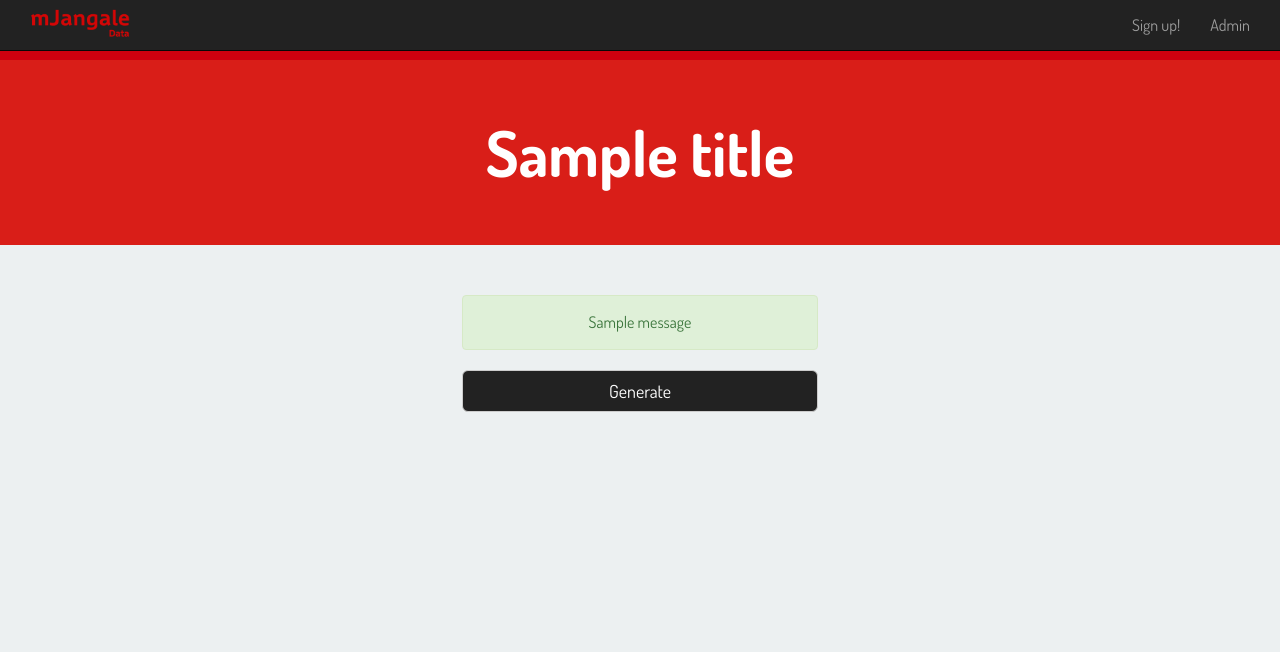
After one commit to ptrollins/mJangale, a Django app: template templates/generate_token.html in a window 1280 px wide. The commit adds this page. Shown: the top 652 px of the page. Run offline with Django 3.2, Linux system fonts and the light colour scheme; the template is opened without the code that fills it: most values are stand-ins (such as "Sample title", 1, 10 or a date in 2020); one stand-in notice (Sample message) is shown; parts of the project's set-up code (start-up, migrations or seed data) failed here and were passed over; some libraries are stand-ins or nearby versions.

Commit message:
Created the token generator

```diff
--- a/dashboard/admin.py
+++ b/dashboard/admin.py
@@ -1,4 +1,4 @@
-from dashboard.models import Exercise, Score, App, School, Classroom, Student, User
+from dashboard.models import Exercise, Score, App, School, Classroom, Student, User, Token
 from django.contrib import admin
 
 admin.site.register(Exercise)
@@ -8,3 +8,4 @@ admin.site.register(School)
 admin.site.register(Classroom)
 admin.site.register(Student)
 admin.site.register(User)
+admin.site.register(Token)
--- a/dashboard/models.py
+++ b/dashboard/models.py
@@ -5,6 +5,7 @@ from django.contrib.auth.models import AbstractBaseUser, PermissionsMixin, BaseU
 from django.utils import timezone
 
 import re
+from django.template.defaultfilters import default
 
 class UserManager(BaseUserManager):
 
@@ -109,3 +110,8 @@ class Score(models.Model):
     def __unicode__(self):
         score_return = (str(self.student) + ' - ' + str(self.date) + ' - ' + str(self.exercise))
         return score_return
+
+class Token(models.Model):
+
+    hashed_token = models.TextField()
+    used = models.BooleanField(default=False)
--- a/dashboard/urls.py
+++ b/dashboard/urls.py
@@ -18,7 +18,9 @@ urlpatterns = patterns('',
     url(r'^accounts/register/$', 'dashboard.views.register_user'),
     url(r'^accounts/register_success/$', 'dashboard.views.register_success'),
     url(r'^login/$', 'dashboard.views.login_user', name="login"),
-    url(r'^logout/$', 'dashboard.views.logout')
+    url(r'^logout/$', 'dashboard.views.logout'),
+    url(r'^request_token', 'dashboard.views.request_token'),
+    url(r'^generate_token', 'dashboard.views.generate_token'),
 
 )
 
--- a/static/css/style.css
+++ b/static/css/style.css
@@ -4,6 +4,11 @@
 
 html {
     height: 100%;
+}
+
+.alert {
+	text-align: center;
+
 }
 
 .wrapper {
--- /dev/null
+++ b/templates/generate_token.html
@@ -0,0 +1,37 @@
+{% extends "template.html" %}
+
+{% load i18n %}
+
+{% block content %}
+
+	<div class='container-fluid'>
+		<div class='row-fluid'>
+			<div class='col-md-4'>
+			</div>
+
+			<div class='col-md-4'>
+				<div class='container-fluid'>
+
+				{% if messages %}
+					{% for message in messages %}
+						<p{% if message.tags %} class="alert alert-success" role="alert" {% endif %}> {{ message }}
+					{% endfor %}
+				{% else %}
+					&nbsp;&nbsp;&nbsp;&nbsp;&nbsp;&nbsp;&nbsp;&nbsp;&nbsp;&nbsp;
+				{% endif %}
+
+
+				<form action="/dashboard/generate_token/" method="post">
+					{% csrf_token %}
+					<input class="btn btn-default btn-lg btn-block btn-my" value="Generate" type="submit" name="generate_token">
+
+				</form>
+				</div>
+			</div>
+
+			<div class='col-md-4'>
+			</div>
+		</div>
+	</div>
+
+{% endblock %}
--- a/templates/register.html
+++ b/templates/register.html
@@ -21,6 +21,10 @@
 					&nbsp;&nbsp;&nbsp;&nbsp;&nbsp;
 					<!--  <input class="btn btn-default btn-lg btn-block btn-my" value="Register" type="submit">-->
 
+					<a href="/dashboard/request_token" class="btn btn-default btn-lg btn-block btn-my">
+						<span>Request a Token!</span>
+					</a>
+
 					<a href="/dashboard/login" class="btn btn-default btn-lg btn-block btn-my">
 						<span>Registration coming soon!</span>
 					</a>
--- a/templates/template.html
+++ b/templates/template.html
@@ -56,6 +56,7 @@
       		<li><p class="navbar-text pull-right">Welcome {{ user.username }}!</p>
       		<li><a href="logout">Logout</a></li>
         	{%  if user.is_superuser %}
+        		<li><a href="generate_token" class="loginLink">Generate a Token</a></li>
         		<li><a href="admin" class="loginLink">Admin</a></li>
         	{% endif %}
         {% else %}
```
Also changed, not shown: dashboard/views.py (+45 -2 lines), dashboard/migrations/0002_token.py (added), db.sqlite3, 5 other files.
